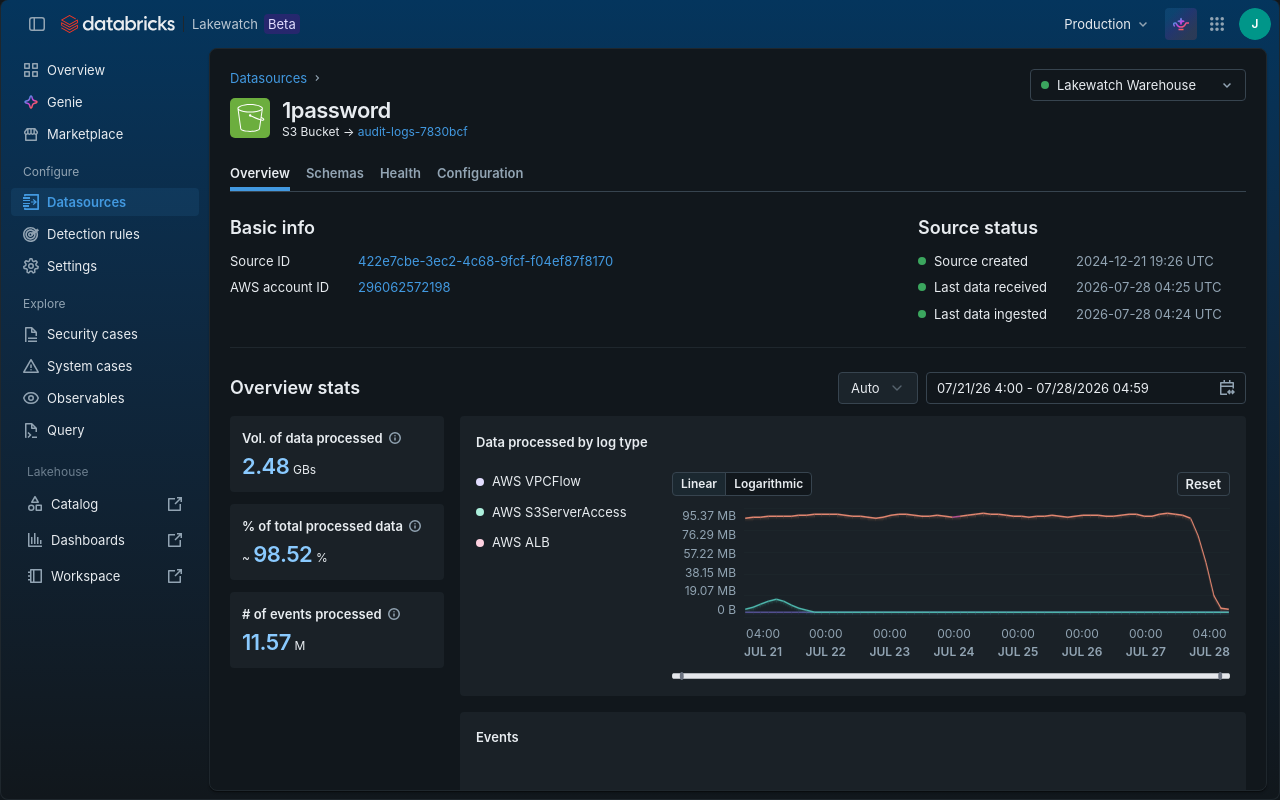
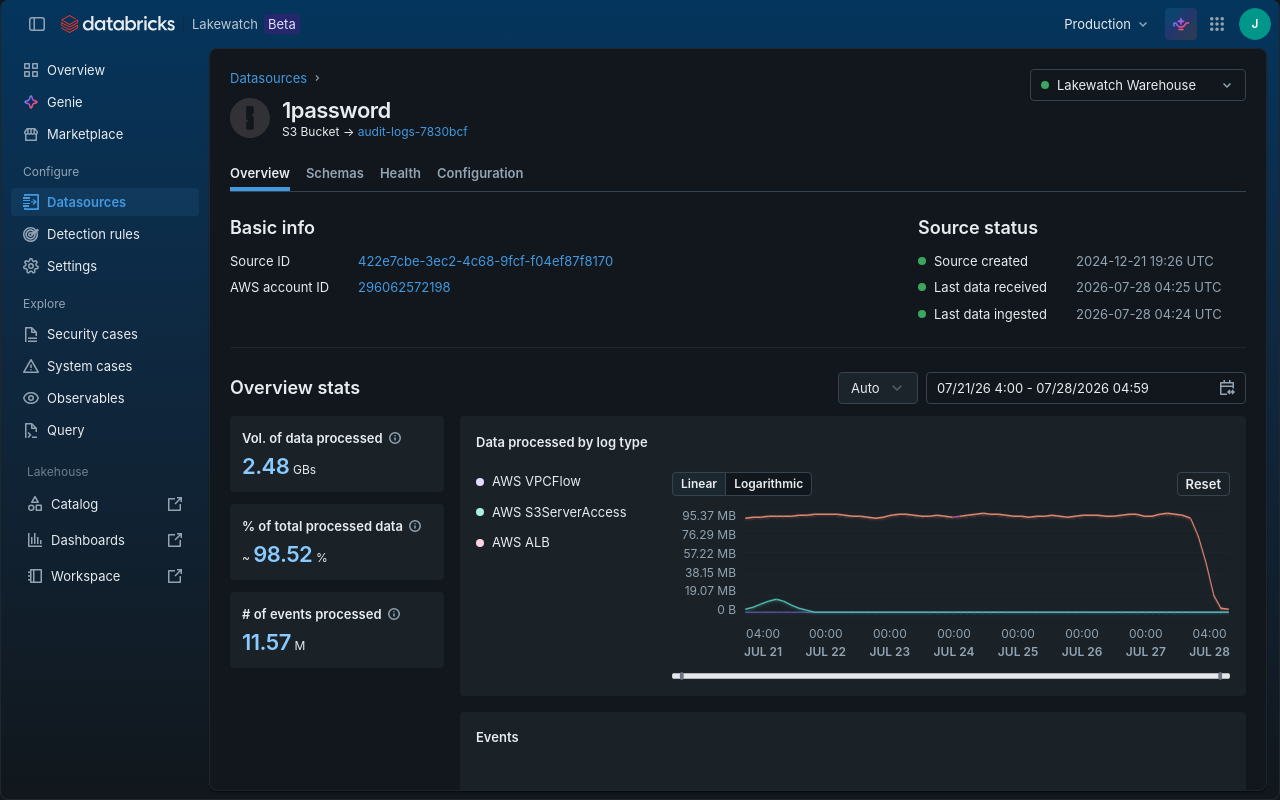
Before and after one commit to Trincia/LW-datasources-post-Panther, a Next.js app: page /lakewatch/datasources/1password in a window 1280 px wide. Built offline with nearby package versions, Linux system fonts and the light colour scheme.

Commit message:
Polish datasource branding and row details.
Reuse each datasource logo across list and detail views, and keep the schema row drawer focused without dimming the workspace.

```diff
--- a/src/components/lakewatch/datasources-new/LakewatchAwsS3WizardView.tsx
+++ b/src/components/lakewatch/datasources-new/LakewatchAwsS3WizardView.tsx
@@ -621,6 +621,7 @@
       <SheetContent
         side="right"
         showCloseButton={false}
+        overlayClassName="bg-transparent"
         className="w-[336px] gap-0 border-input p-0 sm:max-w-[336px]"
       >
         <SheetHeader className="flex h-12 shrink-0 flex-row items-center justify-end gap-1 border-b border-input px-3 py-2">
--- a/src/components/lakewatch/datasources-new/LakewatchDatasourceDetailView.tsx
+++ b/src/components/lakewatch/datasources-new/LakewatchDatasourceDetailView.tsx
@@ -5,6 +5,10 @@
 import { useParams } from "next/navigation"
 
 import { CalendarRangeIcon, InfoSmallIcon } from "@/components/icons"
+import {
+  LakewatchDatasourceLogo,
+  type LakewatchDatasourceLogoKind,
+} from "@/components/lakewatch/datasources-new/LakewatchDatasourceLogo"
 import { LakewatchWarehouseSelector } from "@/components/lakewatch/LakewatchWarehouseSelector"
 import { PAGE_TITLE_SEMIBOLD } from "@/components/lakewatch/pageTitleStyles"
 import {
@@ -34,6 +38,14 @@
   ["Last data received", "2026-07-28 04:25 UTC"],
   ["Last data ingested", "2026-07-28 04:24 UTC"],
 ] as const
+
+const DATASOURCE_LOGOS: Record<string, LakewatchDatasourceLogoKind> = {
+  fluentbit: "fluentbit",
+  slack: "slack",
+  "cloudtrail-vpc": "cloudtrail",
+  okta: "okta",
+  "1password": "1password",
+}
 
 const CHART_SERIES = [
   {
@@ -177,6 +189,7 @@
 export function LakewatchDatasourceDetailView() {
   const params = useParams<{ sourceId: string }>()
   const sourceName = decodeURIComponent(params.sourceId ?? "lakewatch-account-us-west-2")
+  const logoKind = DATASOURCE_LOGOS[sourceName] ?? "cloudtrail"
 
   return (
     <div className="flex min-h-0 flex-1 flex-col overflow-y-auto p-5">
@@ -194,13 +207,7 @@
           </Breadcrumb>
 
           <div className="flex min-w-0 items-center gap-3">
-            {/* eslint-disable-next-line @next/next/no-img-element */}
-            <img
-              src="/lakewatch/ingest-v2-logos/aws-s3.svg"
-              alt=""
-              className="size-10 shrink-0"
-              aria-hidden
-            />
+            <LakewatchDatasourceLogo kind={logoKind} size="detail" />
             <div className="min-w-0">
               <h1 className={`${PAGE_TITLE_SEMIBOLD} truncate`}>{sourceName}</h1>
               <p className="text-hint text-foreground">
--- /dev/null
+++ b/src/components/lakewatch/datasources-new/LakewatchDatasourceLogo.tsx
@@ -0,0 +1,44 @@
+import { SunIcon } from "@/components/icons"
+import { cn } from "@/lib/utils"
+
+export type LakewatchDatasourceLogoKind =
+  | "fluentbit"
+  | "cloudtrail"
+  | "slack"
+  | "1password"
+  | "okta"
+
+const BRAND_LOGOS: Partial<Record<LakewatchDatasourceLogoKind, string>> = {
+  cloudtrail: "/lakewatch/ingest-v2-logos/cloudtrail.png",
+  slack: "/lakewatch/ingest-v2-logos/slack.svg",
+  "1password": "/lakewatch/ingest-v2-logos/1password.svg",
+}
+
+export function LakewatchDatasourceLogo({
+  kind,
+  size = "list",
+}: {
+  kind: LakewatchDatasourceLogoKind
+  size?: "list" | "detail"
+}) {
+  const brandSrc = BRAND_LOGOS[kind]
+
+  return (
+    <span
+      className={cn(
+        "block shrink-0 overflow-hidden rounded",
+        size === "detail" ? "size-10" : "size-8",
+      )}
+      aria-hidden
+    >
+      {brandSrc ? (
+        // eslint-disable-next-line @next/next/no-img-element
+        <img src={brandSrc} alt="" className="size-full object-contain" />
+      ) : kind === "fluentbit" ? (
+        <span className="block size-full bg-muted-foreground/20" />
+      ) : (
+        <SunIcon className="size-full text-foreground" aria-hidden />
+      )}
+    </span>
+  )
+}
--- a/src/components/lakewatch/datasources-new/LakewatchDatasourcesOverviewView.tsx
+++ b/src/components/lakewatch/datasources-new/LakewatchDatasourcesOverviewView.tsx
@@ -9,9 +9,12 @@
   LoadingIcon,
   PlusIcon,
   SearchIcon,
-  SunIcon,
   XCircleIcon,
 } from "@/components/icons"
+import {
+  LakewatchDatasourceLogo,
+  type LakewatchDatasourceLogoKind,
+} from "@/components/lakewatch/datasources-new/LakewatchDatasourceLogo"
 import { LakewatchWarehouseSelector } from "@/components/lakewatch/LakewatchWarehouseSelector"
 import { Badge } from "@/components/ui/badge"
 import { Button } from "@/components/ui/button"
@@ -27,30 +30,17 @@
 import { PAGE_TITLE_SEMIBOLD } from "@/components/lakewatch/pageTitleStyles"
 import { cn } from "@/lib/utils"
 
-type DatasourceLogo =
-  | "fluentbit"
-  | "cloudtrail"
-  | "slack"
-  | "1password"
-  | "okta"
-
 type DatasourceRow = {
   id: string
   name: string
   logTypes: string[]
   created: string
   lastReceived: string
-  logo: DatasourceLogo
+  logo: LakewatchDatasourceLogoKind
   runHistory: Array<"success" | "failed" | "running">
   events7d: string
   events24h: string
   dlq: string
-}
-
-const BRAND_LOGOS: Partial<Record<DatasourceLogo, string>> = {
-  cloudtrail: "/lakewatch/ingest-v2-logos/cloudtrail.png",
-  slack: "/lakewatch/ingest-v2-logos/slack.svg",
-  "1password": "/lakewatch/ingest-v2-logos/1password.svg",
 }
 
 const DATASOURCES: DatasourceRow[] = [
@@ -158,29 +148,6 @@
       />
     </div>
   )
-}
-
-function SourceLogo({ kind }: { kind: DatasourceLogo }) {
-  const brandSrc = BRAND_LOGOS[kind]
-  if (brandSrc) {
-    return (
-      <img
-        src={brandSrc}
-        alt=""
-        className="size-8 shrink-0 rounded object-contain"
-        aria-hidden
-      />
-    )
-  }
-  if (kind === "fluentbit") {
-    return (
-      <div
-        className="size-8 shrink-0 rounded bg-muted-foreground/20"
-        aria-hidden
-      />
-    )
-  }
-  return <SunIcon size={32} className="shrink-0 text-foreground" aria-hidden />
 }
 
 function RunHistory({ history }: { history: DatasourceRow["runHistory"] }) {
@@ -293,7 +260,7 @@
               <TableRow key={row.id} className="h-[60px]">
                 <TableCell>
                   <div className="flex items-center gap-2">
-                    <SourceLogo kind={row.logo} />
+                    <LakewatchDatasourceLogo kind={row.logo} />
                     <Link
                       href={`/lakewatch/datasources/${encodeURIComponent(row.id)}`}
                       className="truncate text-sm font-semibold text-foreground hover:text-primary"
--- a/src/components/ui/sheet.tsx
+++ b/src/components/ui/sheet.tsx
@@ -49,14 +49,16 @@
   children,
   side = "right",
   showCloseButton = true,
+  overlayClassName,
   ...props
 }: React.ComponentProps<typeof SheetPrimitive.Content> & {
   side?: "top" | "right" | "bottom" | "left"
   showCloseButton?: boolean
+  overlayClassName?: string
 }) {
   return (
     <SheetPortal>
-      <SheetOverlay />
+      <SheetOverlay className={overlayClassName} />
       <SheetPrimitive.Content
         data-slot="sheet-content"
         className={cn(
```
